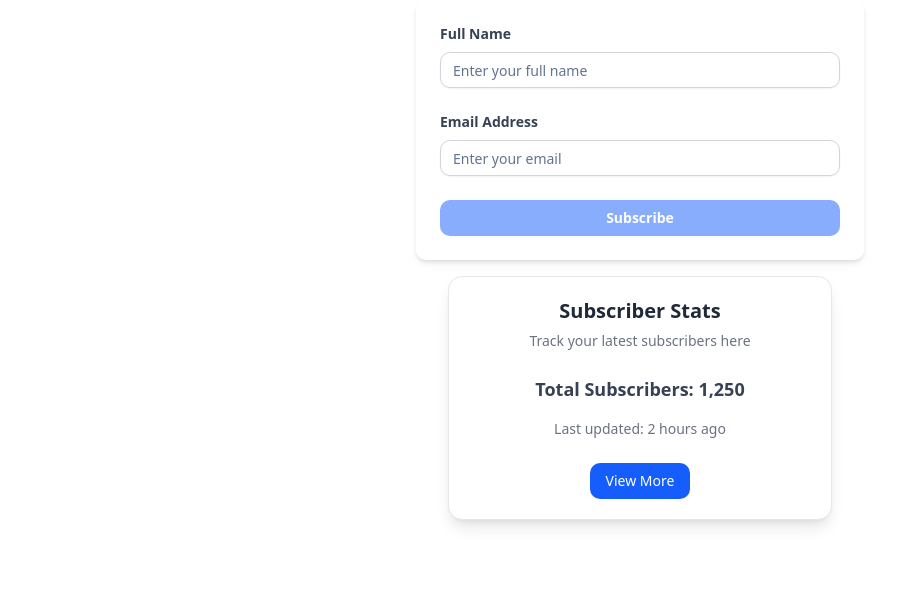
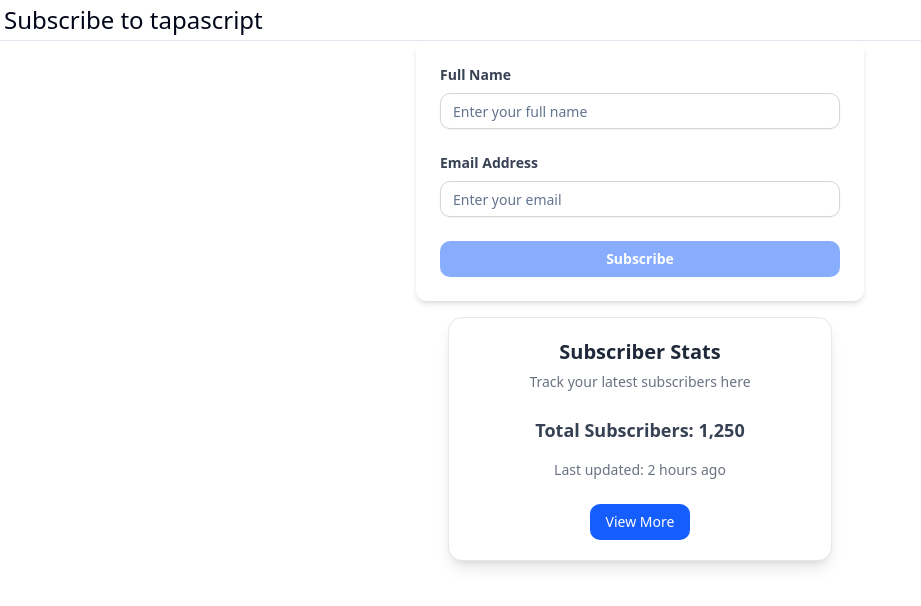
Before and after one commit to shariar-duke/shadcn-with-nextjs, a Next.js app: page / in a window 1280 px wide. Shown: the top 606 px of the page, without its empty margins (0-921 px from the left). Built offline with nearby package versions, Linux system fonts and the light colour scheme.

Commit message:
navbar created and navbar implemented in root layout

```diff
--- a/src/app/layout.js
+++ b/src/app/layout.js
@@ -1,3 +1,4 @@
+import Navbar from "@/components/navbar";
 import { ThemeProvider } from "@/components/theme-provider";
 import { Geist, Geist_Mono } from "next/font/google";
 import "./globals.css";
@@ -27,6 +28,7 @@ export default function RootLayout({ children }) {
           enableSystem
           disableTransitionOnChange
         >
+          <Navbar />
           <main>{children}</main>
         </ThemeProvider>
       </body>
--- /dev/null
+++ b/src/components/navbar.js
@@ -0,0 +1,7 @@
+export default function Navbar() {
+  return (
+    <div className="p-1 flex justify-between border-b">
+      <h1 className="text-2xl">Subscribe to tapascript</h1>
+    </div>
+  );
+}
```
